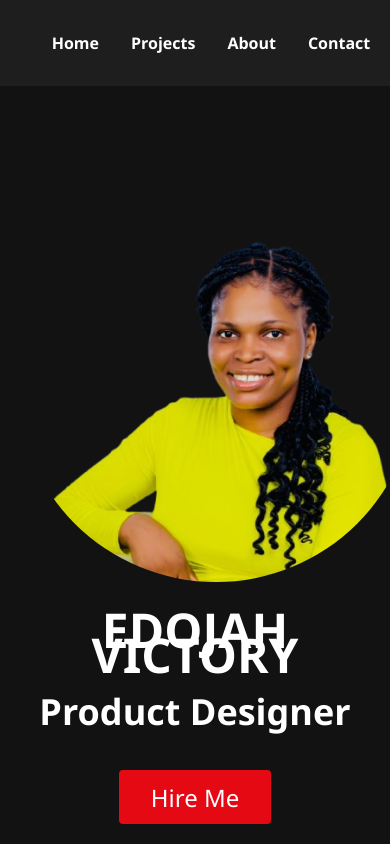
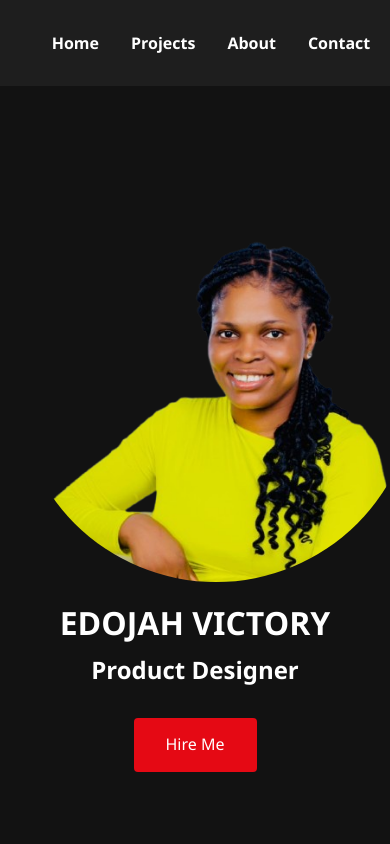
Before and after one commit to 1stGodswill/EDOJAH-VICTORY-PORTFOLIO, a plain HTML site: page index.html in a window 390 px wide. Shown: the top 844 px of the page. Drawn offline with Linux system fonts and the light colour scheme.

Commit message:
Refactor CSS styles for layout and responsiveness
Updated styles for body, hero section, and media queries.

```diff
--- a/styles.css
+++ b/styles.css
@@ -31,9 +31,9 @@ nav a {
 .hero {
   text-align: center;
   padding: 6rem 1rem;
-  font-size: 1.5rem;
+  font-size: 1rem;
   line-height: 25px;
-  height: 100vh;
+  height: 80vh;
 }
 
 .profile-pic {
```
